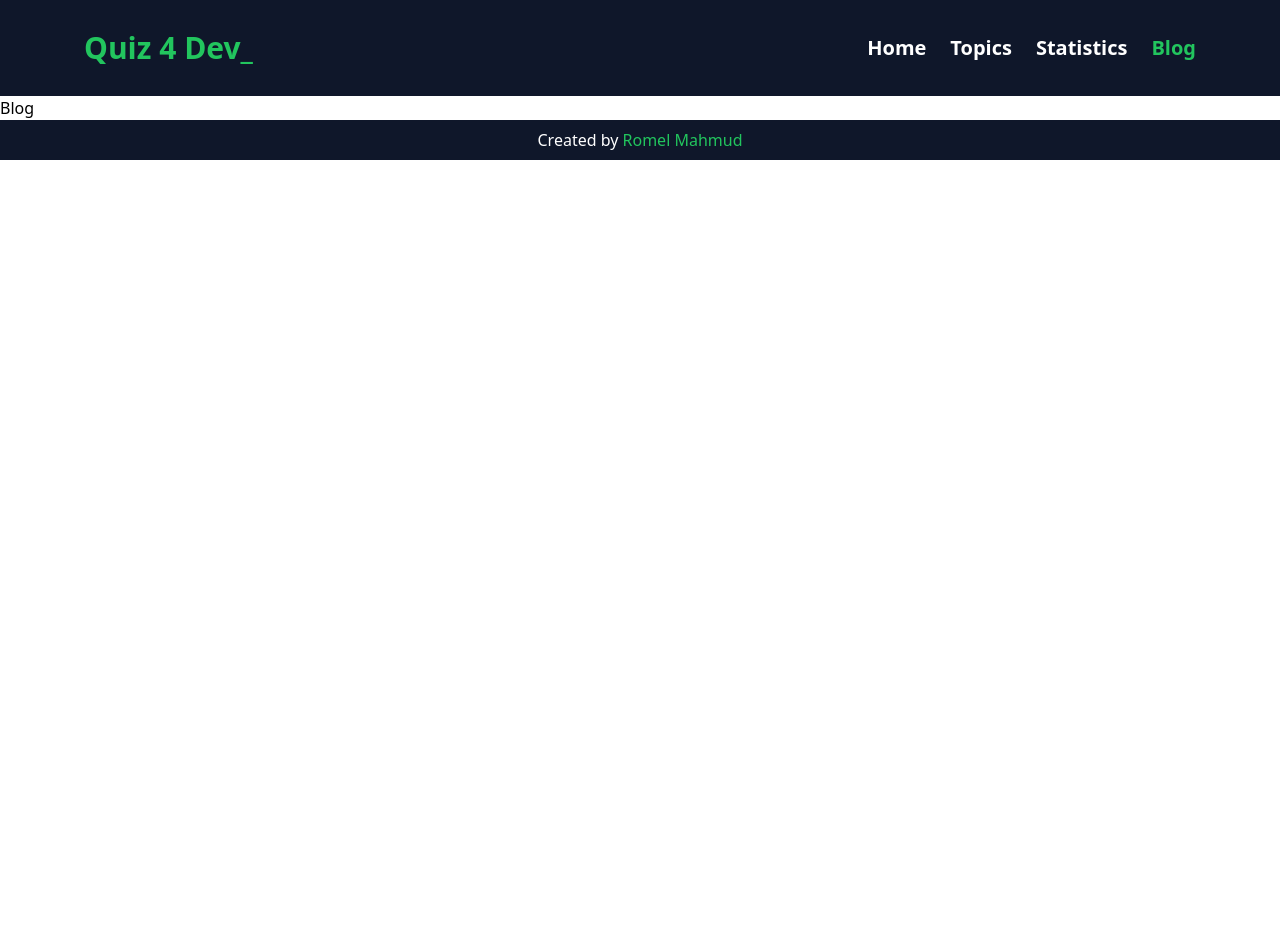
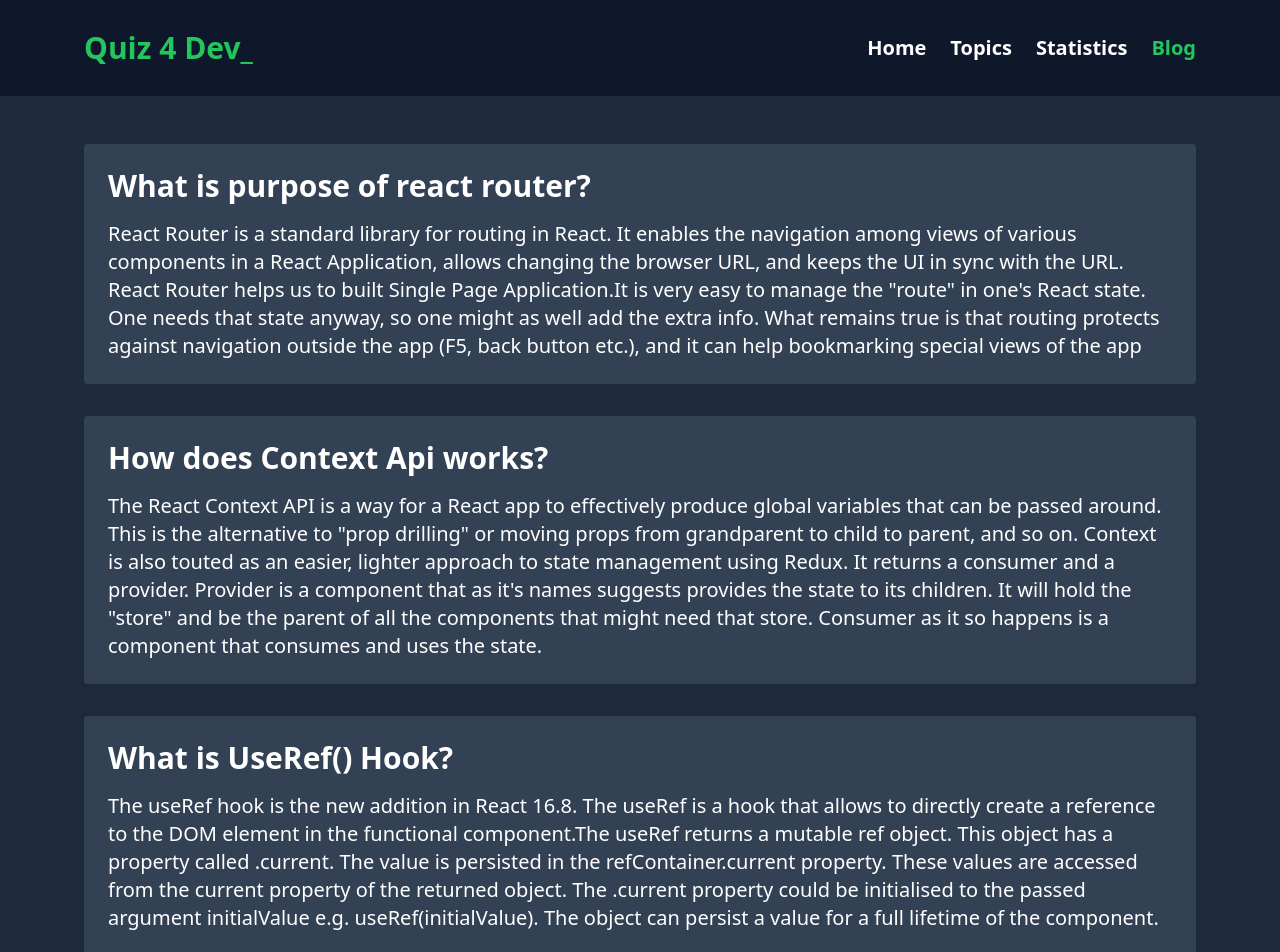
Before and after one commit to romelmahmud/quize4dev, a React (Vite) app: page /blog in a window 1280 px wide. Shown: the top 952 px of the page. Before the commit the page ends 800 px from the top, so only its background shows below. Built offline with nearby package versions, Linux system fonts and the light colour scheme.

Commit message:
Blog page done

```diff
--- a/src/components/Blog.jsx
+++ b/src/components/Blog.jsx
@@ -1,7 +1,61 @@
 import React from "react";
 
 const Blog = () => {
-  return <div>Blog</div>;
+  return (
+    <div className="bg-slate-800 min-h-screen p-12">
+      <div className="mx-auto max-w-6xl px-6 md:px-5 ">
+        <div className="bg-slate-700 p-6 rounded">
+          <h2 className="text-white text-3xl font-semibold mb-4">
+            What is purpose of react router?
+          </h2>
+          <p className="text-white text-xl">
+            React Router is a standard library for routing in React. It enables
+            the navigation among views of various components in a React
+            Application, allows changing the browser URL, and keeps the UI in
+            sync with the URL. React Router helps us to built Single Page
+            Application.It is very easy to manage the "route" in one's React
+            state. One needs that state anyway, so one might as well add the
+            extra info. What remains true is that routing protects against
+            navigation outside the app (F5, back button etc.), and it can help
+            bookmarking special views of the app
+          </p>
+        </div>
+        <div className="bg-slate-700 p-6 rounded my-8">
+          <h2 className="text-white text-3xl font-semibold mb-4">
+            How does Context Api works?
+          </h2>
+          <p className="text-white text-xl">
+            The React Context API is a way for a React app to effectively
+            produce global variables that can be passed around. This is the
+            alternative to "prop drilling" or moving props from grandparent to
+            child to parent, and so on. Context is also touted as an easier,
+            lighter approach to state management using Redux. It returns a
+            consumer and a provider. Provider is a component that as it's names
+            suggests provides the state to its children. It will hold the
+            "store" and be the parent of all the components that might need that
+            store. Consumer as it so happens is a component that consumes and
+            uses the state.
+          </p>
+        </div>
+        <div className="bg-slate-700 p-6 rounded">
+          <h2 className="text-white text-3xl font-semibold mb-4">
+            What is UseRef() Hook?
+          </h2>
+          <p className="text-white text-xl">
+            The useRef hook is the new addition in React 16.8. The useRef is a
+            hook that allows to directly create a reference to the DOM element
+            in the functional component.The useRef returns a mutable ref object.
+            This object has a property called .current. The value is persisted
+            in the refContainer.current property. These values are accessed from
+            the current property of the returned object. The .current property
+            could be initialised to the passed argument initialValue e.g.
+            useRef(initialValue). The object can persist a value for a full
+            lifetime of the component.
+          </p>
+        </div>
+      </div>
+    </div>
+  );
 };
 
 export default Blog;
```
